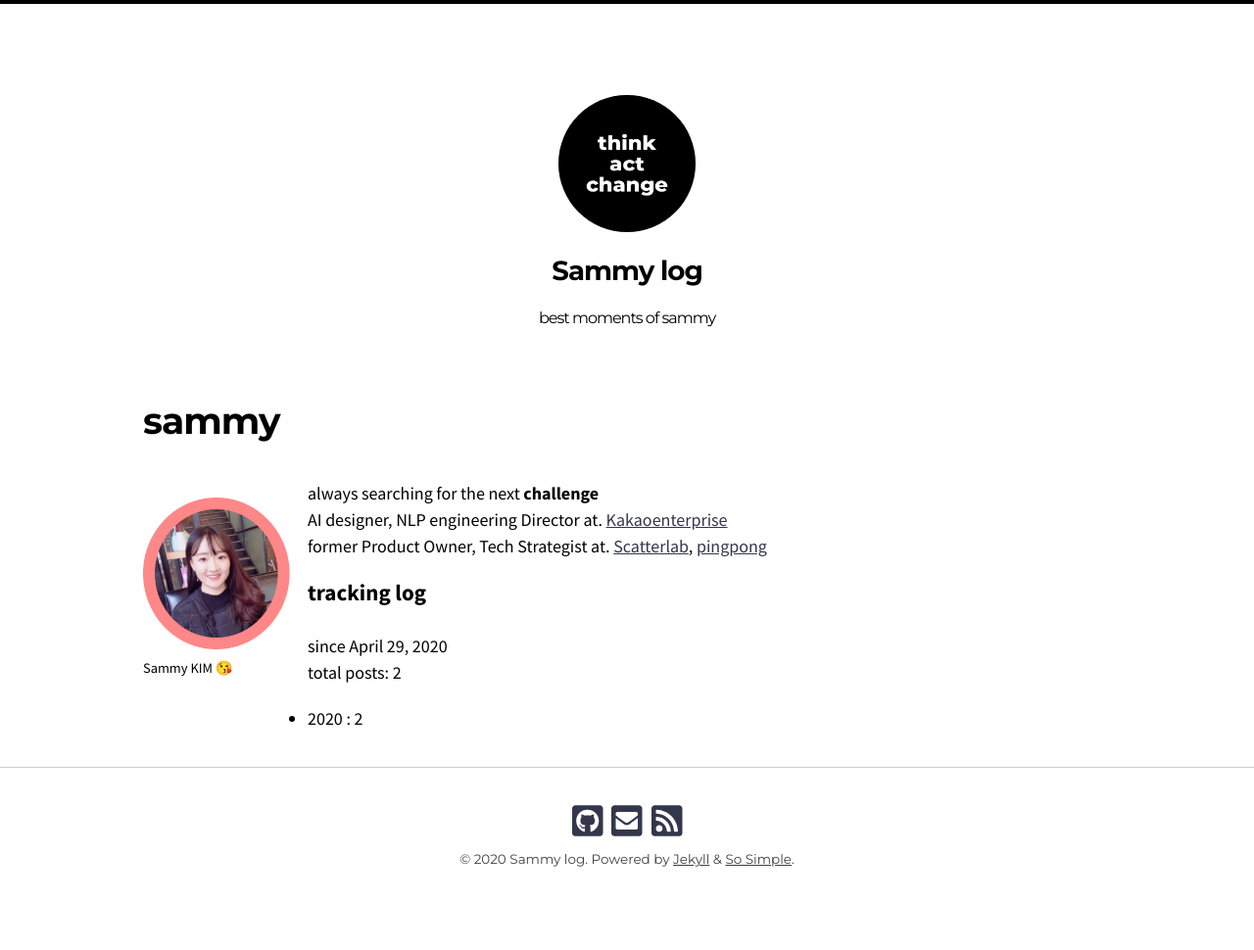
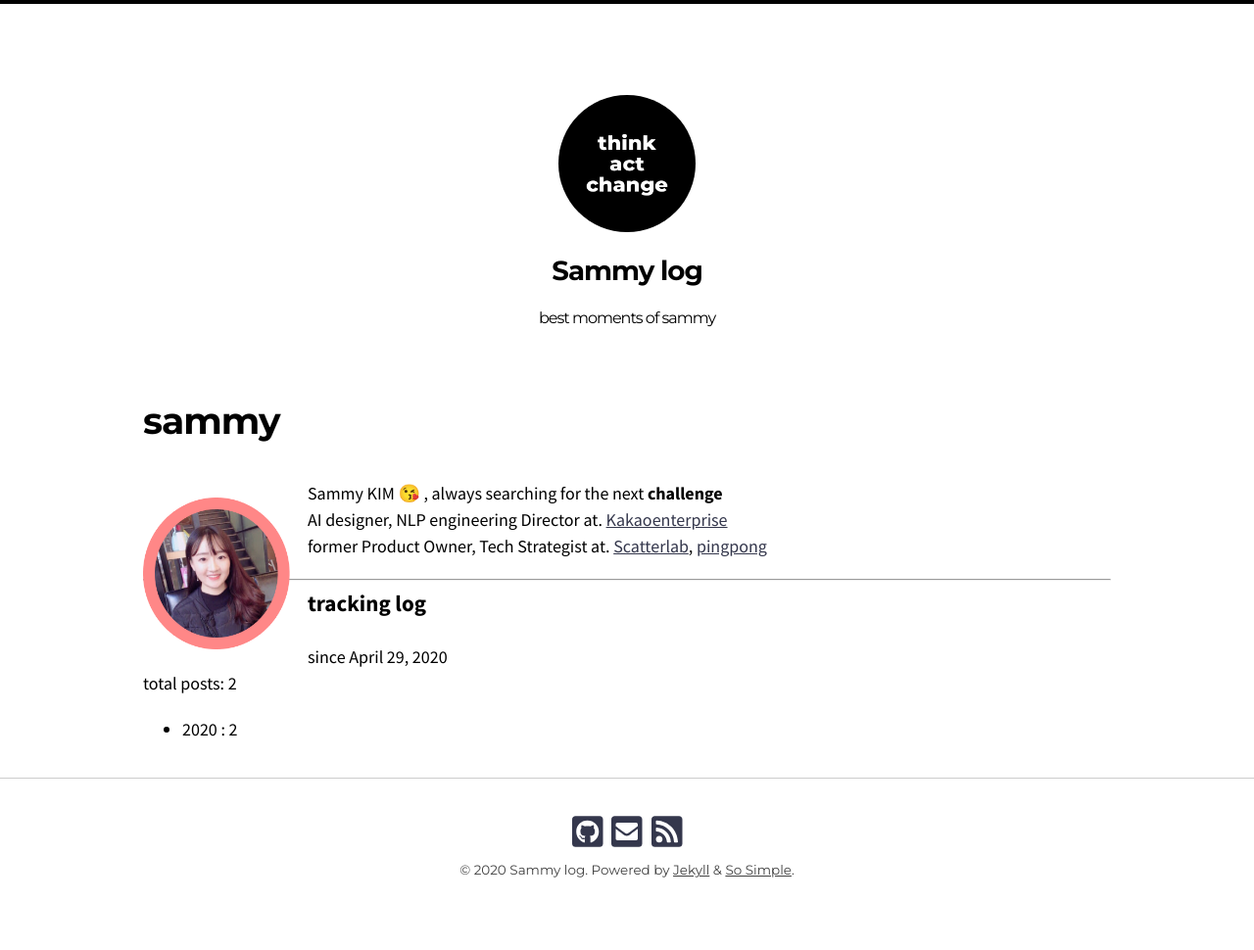
Before and after one commit to ssammykim/ssammykim.github.io, a Jekyll site: the page built from sammy.md, in a window 1280 px wide. Shown: the whole page at 98% size. Built offline with Jekyll 4.4.1, drawn with Linux system fonts in a browser that asks for light colours; nearby versions of some CDN libraries; emoji names are drawn with the system emoji font; some web fonts are replaced; some of the changed lines change nothing that is shown.

Commit message:
add a line to divide tracking log section

```diff
--- a/sammy.md
+++ b/sammy.md
@@ -3,17 +3,18 @@ layout: page
 title: sammy
 permalink: /sammy/
 ---
+
 <figure style="width: 150px" class="align-left">
   <img src="{{ '/images/profile_page_sammy.png' | absolute_url }}" alt="">
-  <figcaption>Sammy KIM :kissing_heart:</figcaption>
 </figure>
 
-always searching for the next **challenge**<br>
+Sammy KIM :kissing_heart: , always searching for the next **challenge**<br>
 AI designer, NLP engineering Director at. <a href="https://www.kakaoenterprise.com" target="_blank">Kakaoenterprise</a><br>
 former Product Owner, Tech Strategist at. <a href="https://scatterlab.co.kr" target="_blank">Scatterlab</a>, <a href="https://pingpong.us" target="_blank">pingpong</a>
 
 
 
+***
 ### tracking log
 since April 29, 2020
 total posts: {{ site.posts | size }}
```
